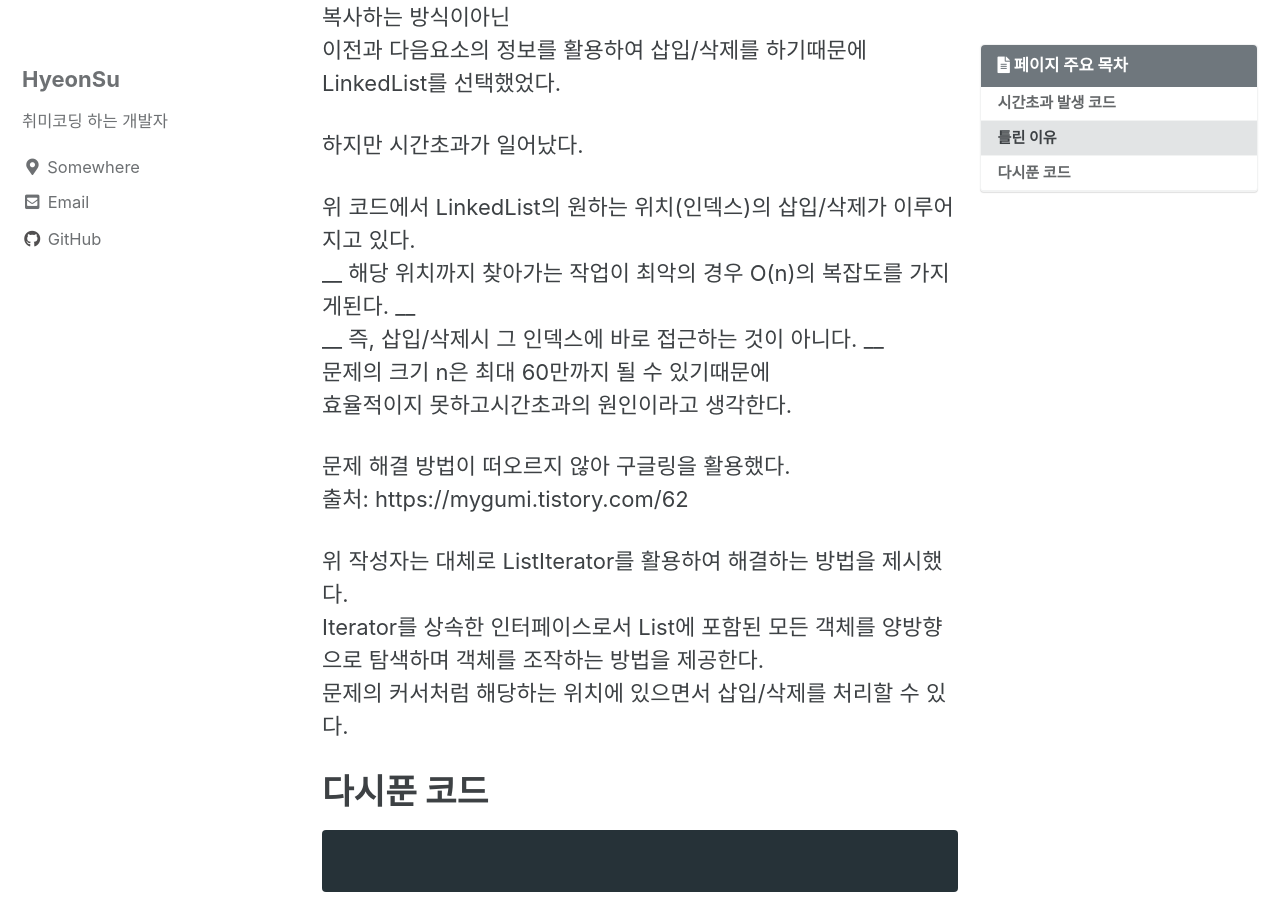
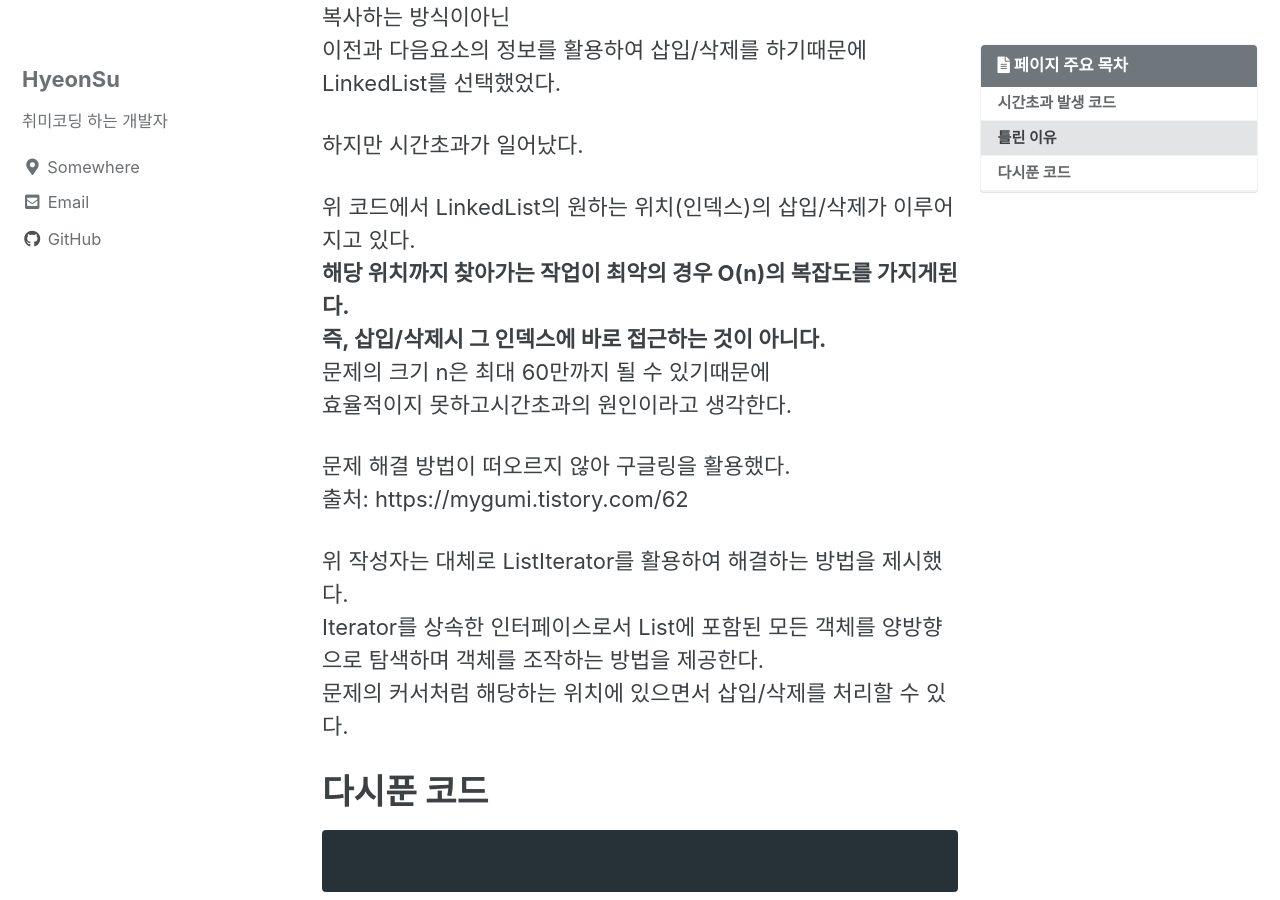
Before and after one commit to hscom96/hscom96.github.io, a Jekyll site: the page built from _posts/2020-07-27-boj1406.md, in a window 1280 px wide and 900 px high, scrolled down 1763 px. Built offline with Jekyll 4.4.1, drawn with Linux system fonts in a browser that asks for light colours; cached includes are drawn as plain includes; comment, search, counter and statistics services are not loaded.

Commit message:
Update 2020-07-27-boj1406.md

```diff
--- a/_posts/2020-07-27-boj1406.md
+++ b/_posts/2020-07-27-boj1406.md
@@ -67,23 +67,23 @@ public class Main {
 
 # 틀린 이유
 
-ArrayList와 달리 삽입/삭제시 임시배열을 생성하여 밀어내는 식으로 복사하는 방식이아닌 \\
+ArrayList와 달리 삽입/삭제시 임시배열을 생성하여 밀어내는 식으로 복사하는 방식이아닌
 이전과 다음요소의 정보를 활용하여 삽입/삭제를 하기때문에 LinkedList를 선택했었다.
 
 하지만 시간초과가 일어났다.
 
-위 코드에서 LinkedList의 원하는 위치(인덱스)의 삽입/삭제가 이루어지고 있다. \\
-__ 해당 위치까지 찾아가는 작업이  최악의 경우 O(n)의 복잡도를 가지게된다. __ \\
-__ 즉, 삽입/삭제시 그 인덱스에 바로 접근하는 것이 아니다. __ \\
-문제의 크기 n은 최대 60만까지 될 수 있기때문에\\
+위 코드에서 LinkedList의 원하는 위치(인덱스)의 삽입/삭제가 이루어지고 있다.
+__해당 위치까지 찾아가는 작업이  최악의 경우 O(n)의 복잡도를 가지게된다.__
+__즉, 삽입/삭제시 그 인덱스에 바로 접근하는 것이 아니다.__
+문제의 크기 n은 최대 60만까지 될 수 있기때문에
 효율적이지 못하고시간초과의 원인이라고 생각한다.
 
 
-문제 해결 방법이 떠오르지 않아 구글링을 활용했다. \\
+문제 해결 방법이 떠오르지 않아 구글링을 활용했다.
 출처: https://mygumi.tistory.com/62
 
-위 작성자는 대체로 ListIterator를 활용하여 해결하는 방법을 제시했다. \\
-Iterator를 상속한 인터페이스로서 List에 포함된 모든 객체를 양방향으로 탐색하며 객체를 조작하는 방법을 제공한다. \\
+위 작성자는 대체로 ListIterator를 활용하여 해결하는 방법을 제시했다.
+Iterator를 상속한 인터페이스로서 List에 포함된 모든 객체를 양방향으로 탐색하며 객체를 조작하는 방법을 제공한다.
 문제의 커서처럼 해당하는 위치에 있으면서 삽입/삭제를 처리할 수 있다.
 
 
```
